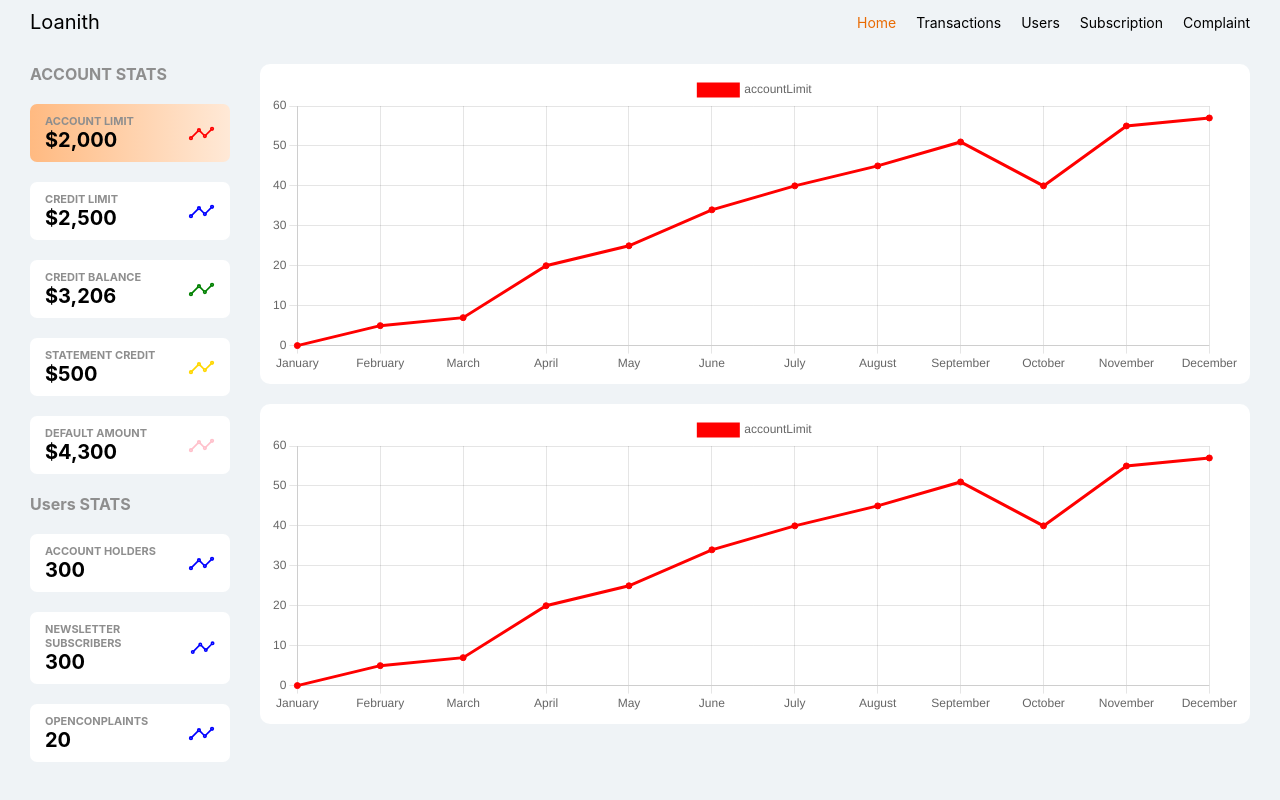
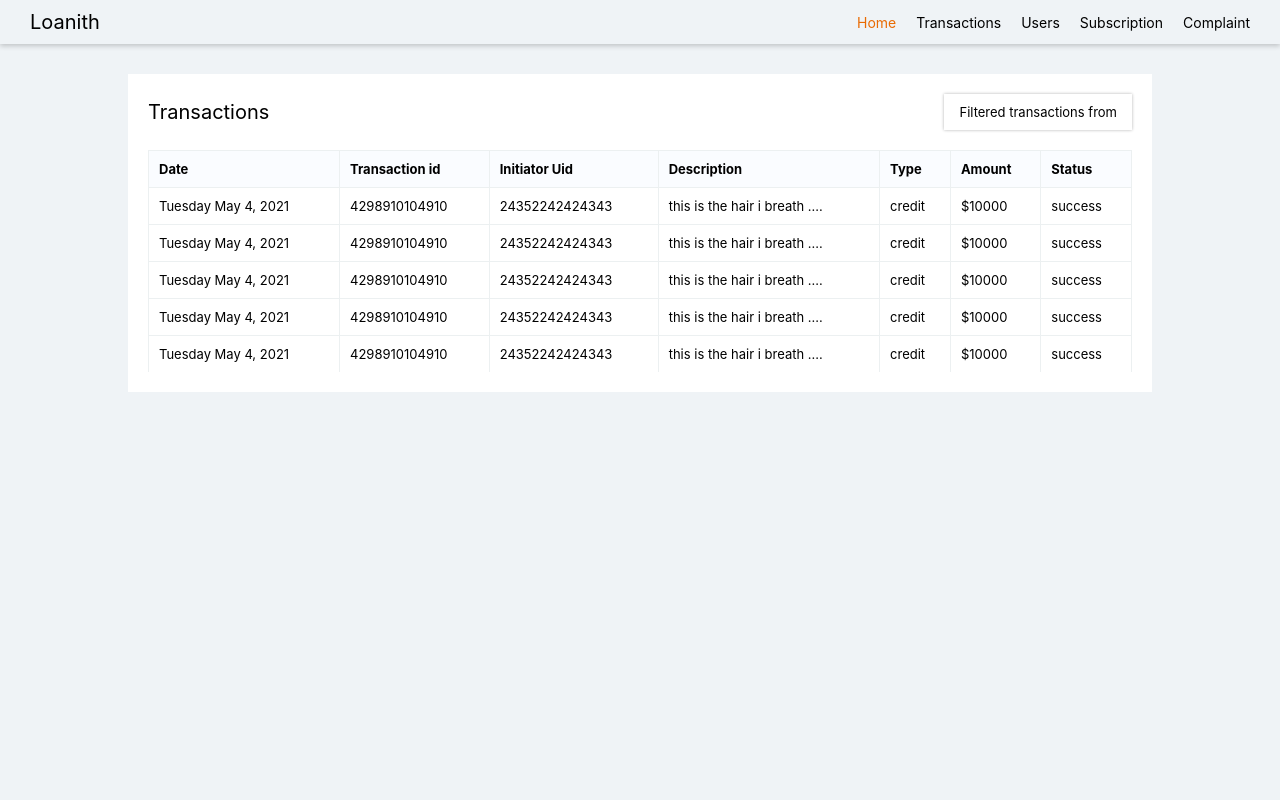
Before and after one commit to Ayboss/loanithTest, a React (Create React App) app: page /transactions in a window 1280 px wide. Built offline with nearby package versions, Linux system fonts and the light colour scheme.

Commit message:
transaction

```diff
--- a/src/App.js
+++ b/src/App.js
@@ -2,12 +2,16 @@ import Header from './components/Header.js';
 import {BrowserRouter as Router, Switch, Route} from 'react-router-dom'
 import './App.css';
 import Home from './pages/Home.js';
+import Transactions from './pages/Transactions.js';
 
 function App() {
   return (
     <Router>
       <Header/>
       <Switch>
+        <Route path="/transactions">
+          <Transactions />
+        </Route>
         <Route path="/">
           <Home />
         </Route>
--- a/src/components/Header.js
+++ b/src/components/Header.js
@@ -7,8 +7,8 @@ function Header() {
         <header className="header">
             <span className="header__logo">Loanith</span>
             <ul className="header__navList">
-                <li className="header__navItem"><Link className="header__link header__link--active" to="#">Home</Link></li>
-                <li className="header__navItem"><Link className="header__link" to="#">Transactions</Link></li>
+                <li className="header__navItem"><Link className="header__link header__link--active" to="/">Home</Link></li>
+                <li className="header__navItem"><Link className="header__link" to="/transactions">Transactions</Link></li>
                 <li className="header__navItem"><Link className="header__link" to="#">Users</Link></li>
                 <li className="header__navItem"><Link className="header__link" to="#">Subscription</Link></li>
                 <li className="header__navItem"><Link className="header__link" to="#">Complaint</Link></li>
--- a/src/css/header.css
+++ b/src/css/header.css
@@ -4,7 +4,8 @@
     align-items: center;
     /* background-color: orangered; */
     padding: 1rem 3rem;
-    margin-bottom: 2rem;
+    /* margin-bottom: 2rem; */
+    box-shadow: 0px 2px 5px rgba(0,0,0,0.2);
 }
 .header__logo{
     font-size: 20px;
--- a/src/css/home.css
+++ b/src/css/home.css
@@ -1,13 +1,16 @@
 .home__body{
     display: grid;
-    grid-template-columns: 20rem 1fr;
+    grid-template-columns: 22rem 1fr;
     grid-gap: 3rem;
     padding: 0px 3rem;
 }
 .home__stats{
     /* background-color: darkorange; */
+    box-shadow: 2px 1px 5px 0px rgba(0,0,0,0.2);
+    padding:3rem 2rem 0px 0px;
 }
 .home__graphs{
+    margin-top: 3rem;
 }
 .home__graph{
     background-color: white;
--- /dev/null
+++ b/src/css/transactions.css
@@ -0,0 +1,113 @@
+.transactions{
+    background-color: #fff;
+    width: 80%;
+    margin: 3rem auto;
+    padding: 2rem;
+}
+.transactions__table{
+    width: 100%;
+    text-align: left;
+    border-collapse: collapse;
+}
+.transactions__table td,
+.transactions__table th{
+    font-size: 1.3rem;
+    padding: 10px;
+    border-left: 1px solid #ECF0F1;
+    border-right: 1px solid #ECF0F1;
+    border-top: 1px solid #ECF0F1;
+}
+.transactions__table th{
+    background-color: #fafcff;
+}
+.transactions__heading{
+    display: flex;
+    justify-content: space-between;
+    align-items: center;
+    margin-bottom: 2rem;
+    font-size: 13px;
+    position: relative;
+}
+.transactions__heading p{
+    font-size: 20px;
+}
+.transactions__filter{
+    padding: 1rem 1.5rem;
+    box-shadow: 0px 0px 3px rgba(0,0,0,.3);
+    cursor: pointer;
+}
+.transactions__filter:hover{
+    background-color: #ff9e4e3a;
+}
+.filter-box{
+    position: fixed;
+    top: 0px;
+    left: 0px;
+    width: 100vw;
+    height: 100vh;
+    /* background-color: rgba(0,0,0,.1); */
+    display: none;
+}
+.filter-box-active{
+   display: block;
+}
+.filter{
+    width: 400px;
+    /* background-color: orangered; */
+    box-shadow: 0px 0px 3px rgba(0,0,0,.3);
+    position: absolute;
+    top:50px;
+    right: 0px;
+    display: none;
+    z-index: 1500;
+}
+.filter-active{
+    display: block;
+}
+.filter__head{
+    padding: 1rem;
+    font-size: 13px;
+    background-color: #f4f6f8;
+    /* font-weight: bold; */
+}
+.filter__body{
+    padding: 1rem;
+    color: #333;
+    background-color: #fff;
+}
+.filter__options{
+    display: flex;
+    justify-content: space-between;
+    flex-wrap: wrap;
+}
+.filter__option{
+    padding: .5rem;
+    background-color: #fff;
+    border: none;
+    box-shadow: 0px 0px 2px rgba(0,0,0,.3);
+    margin-bottom: 1rem;
+    cursor: pointer;
+}
+.filter__dates{
+    margin-top: 1rem;
+    display: flex;
+    align-items: center;
+    justify-content: space-between;
+}
+.transactions__description{
+    position: relative;
+}
+.transactions__description:hover .transactions__description-more{
+    display: block;
+}
+.transactions__description-less{}
+.transactions__description-more{
+    position: absolute;
+    background-color: white;
+    padding: 1rem 1.5rem;
+    top:10px;
+    width: 300px;
+    box-shadow: 0px 0px 2px rgba(0,0,0,.3);
+    display: none;
+    z-index:1000;
+}
--- /dev/null
+++ b/src/pages/Transactions.js
@@ -0,0 +1,146 @@
+import React, {useState} from 'react';
+import '../css/transactions.css';
+
+function Transactions() {
+    const [filter,setFilter] =  useState(false);
+    const displayFilterOption = ()=>{
+        setFilter(!filter)
+    }
+    return (
+        <div className="transactions">
+            <div className="transactions__heading">
+                <p>Transactions</p>
+                <div className="transactions__filter" onClick={displayFilterOption}>
+                    Filtered transactions from
+                </div>
+                <div onClick={displayFilterOption} className={`filter-box ${filter?'filter-box-active':''}`}></div>
+                 <div className={`filter ${filter?'filter-active':''}`}>
+                <div className="filter__head">Period</div>
+                <div className="filter__body">
+                    <div className="filter__options">
+                        <button className="filter__option">Today</button>
+                        <button className="filter__option">Last 7 days</button>
+                        <button className="filter__option">30 days</button>
+                        <button className="filter__option">1 year</button>
+                    </div>
+                    <div className="filter__dates">
+                        <input type="date" placeholder="start date" />
+                        <input type="date" placeholder="start date" />
+                    </div>
+                </div>
+                <div className="filter__head">Category</div>
+                <div className="filter__body">
+                    <div className="filter__options">
+                        <button className="filter__option">All transactions</button>
+                        <button className="filter__option">Cash Advance</button>
+                        <button className="filter__option">Bill Payments</button>
+                        <button className="filter__option">Balance transfer</button>
+                        <button className="filter__option">Loan Repayment</button>
+                        <button className="filter__option">Statement Credit</button>
+                    </div>
+                </div>
+            </div>
+            </div>
+            <table className="transactions__table">
+                <thead>
+                    <th>Date</th>
+                    <th>Transaction id</th>
+                    <th>Initiator Uid</th>
+                    <th>Description</th>
+                    <th>Type</th>
+                    <th>Amount</th>
+                    <th>Status</th>
+                </thead>
+                <tbody>
+                    <tr>
+                        <td>Tuesday May 4, 2021</td>
+                        <td>4298910104910</td>
+                        <td>24352242424343</td>
+                        <td className="transactions__description">
+                            <p className="transactions__description-less">this is the hair i breath ....</p>
+                            <p className="transactions__description-more">lorem ipsum this is the hair i breath
+                            lorem ipsum this is the hair i breath
+                            lorem ipsum this is the hair i breath
+                            lorem ipsum this is the hair i breath
+                            lorem ipsum this is the hair i breath
+                            </p>
+                        </td>
+                        <td>credit</td>
+                        <td>$10000</td>
+                        <td>success</td>
+                    </tr>
+                    <tr>
+                        <td>Tuesday May 4, 2021</td>
+                        <td>4298910104910</td>
+                        <td>24352242424343</td>
+                        <td className="transactions__description">
+                            <p className="transactions__description-less">this is the hair i breath ....</p>
+                            <p className="transactions__description-more">lorem ipsum this is the hair i breath
+                            lorem ipsum this is the hair i breath
+                            lorem ipsum this is the hair i breath
+                            lorem ipsum this is the hair i breath
+                            lorem ipsum this is the hair i breath
+                            </p>
+                        </td>
+                        <td>credit</td>
+                        <td>$10000</td>
+                        <td>success</td>
+                    </tr>
+                    <tr>
+                        <td>Tuesday May 4, 2021</td>
+                        <td>4298910104910</td>
+                        <td>24352242424343</td>
+                        <td className="transactions__description">
+                            <p className="transactions__description-less">this is the hair i breath ....</p>
+                            <p className="transactions__description-more">lorem ipsum this is the hair i breath
+                            lorem ipsum this is the hair i breath
+                            lorem ipsum this is the hair i breath
+                            lorem ipsum this is the hair i breath
+                            lorem ipsum this is the hair i breath
+                            </p>
+                        </td>
+                        <td>credit</td>
+                        <td>$10000</td>
+                        <td>success</td>
+                    </tr>
+                    <tr>
+                        <td>Tuesday May 4, 2021</td>
+                        <td>4298910104910</td>
+                        <td>24352242424343</td>
+                        <td className="transactions__description">
+                            <p className="transactions__description-less">this is the hair i breath ....</p>
+                            <p className="transactions__description-more">lorem ipsum this is the hair i breath
+                            lorem ipsum this is the hair i breath
+                            lorem ipsum this is the hair i breath
+                            lorem ipsum this is the hair i breath
+                            lorem ipsum this is the hair i breath
+                            </p>
+                        </td>
+                        <td>credit</td>
+                        <td>$10000</td>
+                        <td>success</td>
+                    </tr>
+                    <tr>
+                        <td>Tuesday May 4, 2021</td>
+                        <td>4298910104910</td>
+                        <td>24352242424343</td>
+                        <td className="transactions__description">
+                            <p className="transactions__description-less">this is the hair i breath ....</p>
+                            <p className="transactions__description-more">lorem ipsum this is the hair i breath
+                            lorem ipsum this is the hair i breath
+                            lorem ipsum this is the hair i breath
+                            lorem ipsum this is the hair i breath
+                            lorem ipsum this is the hair i breath
+                            </p>
+                        </td>
+                        <td>credit</td>
+                        <td>$10000</td>
+                        <td>success</td>
+                    </tr>
+                </tbody>
+            </table>
+        </div>
+    )
+}
+
+export default Transactions
```
